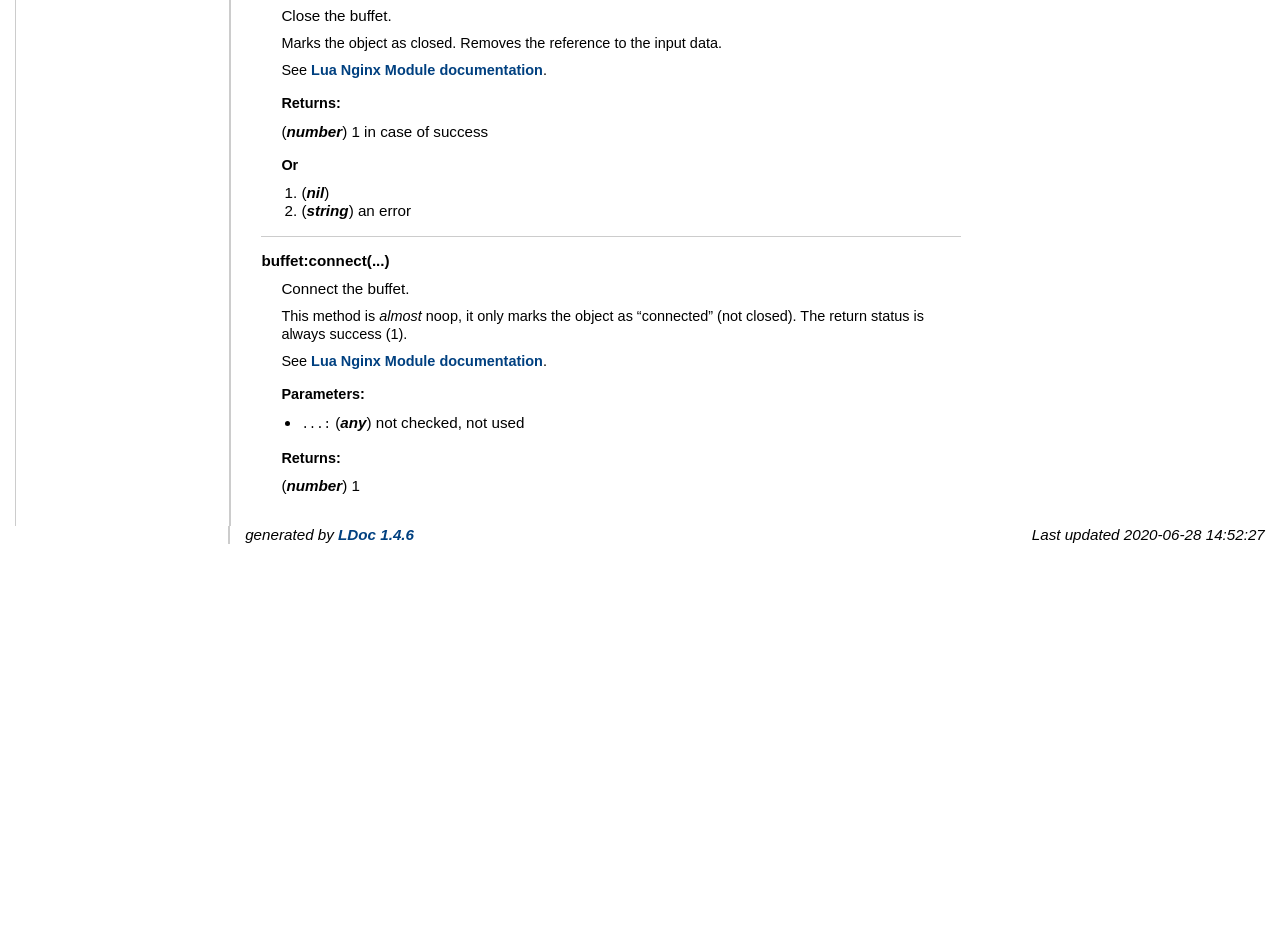
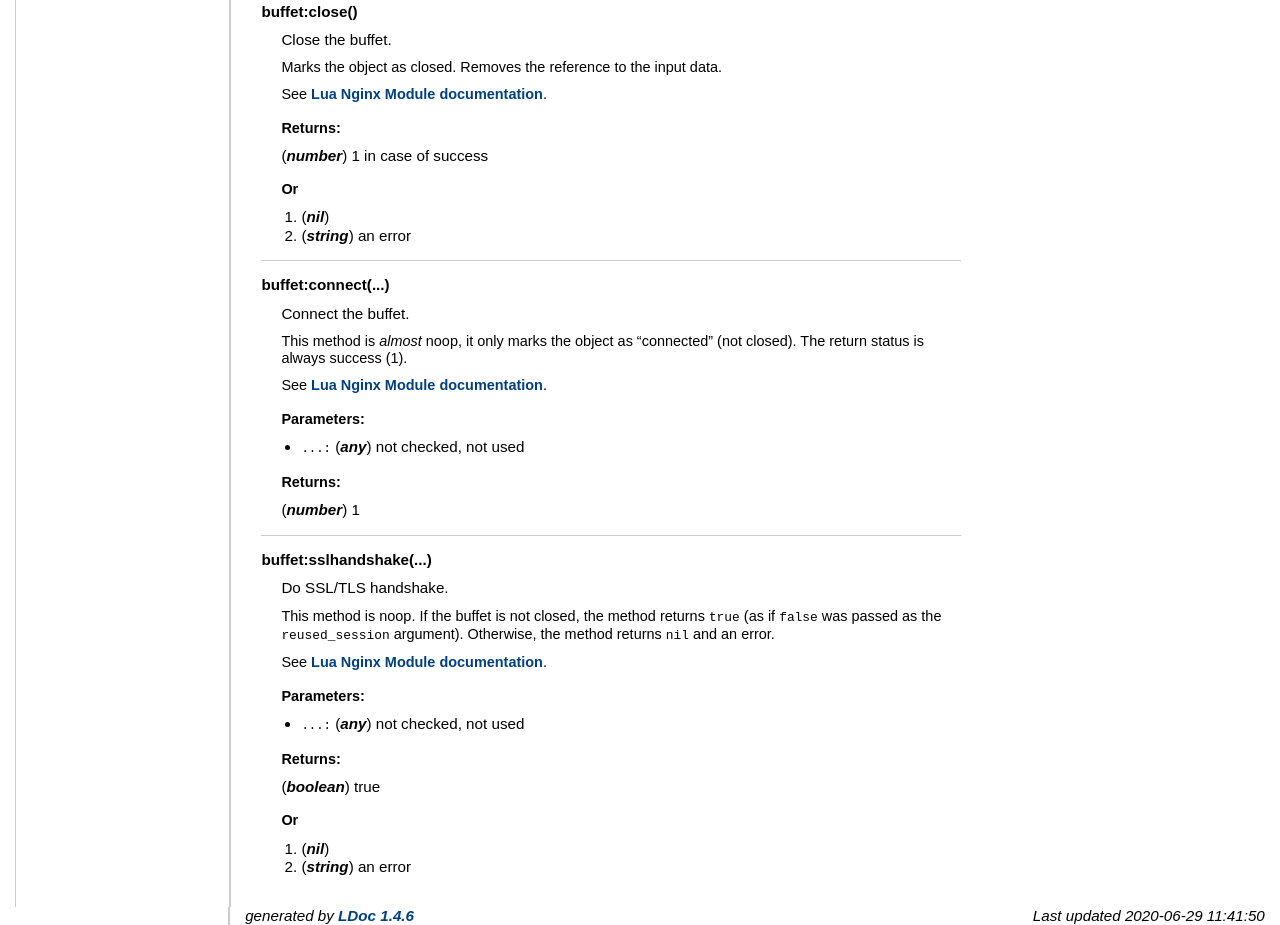
Before and after one commit to un-def/lua-buffet, a plain HTML site: page docs/modules/buffet.resty.html in a window 1280 px wide. Shown: the part 1634-2559 px from the top of the page. Before the commit the page ends 2178 px from the top, so only its background shows below. Drawn offline with Linux system fonts and the light colour scheme.

Commit message:
Add noop sslhandshake method

```diff
--- a/docs/modules/buffet.resty.html
+++ b/docs/modules/buffet.resty.html
@@ -78,6 +78,10 @@
 	<tr>
 	<td class="name" nowrap><a href="#buffet:connect">buffet:connect(...)</a></td>
 	<td class="summary">Connect the buffet.</td>
+	</tr>
+	<tr>
+	<td class="name" nowrap><a href="#buffet:sslhandshake">buffet:sslhandshake(...)</a></td>
+	<td class="summary">Do SSL/TLS handshake.</td>
 	</tr>
 </table>
 
@@ -318,6 +322,51 @@
 
 
 </dd>
+    <dt>
+    <a name = "buffet:sslhandshake"></a>
+    <strong>buffet:sslhandshake(...)</strong>
+    </dt>
+    <dd>
+    Do SSL/TLS handshake. </p>
+
+<p> This method is noop.
+ If the buffet is not closed, the method returns <code>true</code> (as if <code>false</code> was passed
+ as the <code>reused_session</code> argument).
+ Otherwise, the method returns <code>nil</code> and an error.</p>
+
+<p> See <a href="https://github.com/openresty/lua-nginx-module#tcpsocksslhandshake">Lua Nginx Module documentation</a>.
+
+
+    <h3>Parameters:</h3>
+    <ul>
+        <li><span class="parameter">...</span>
+            <span class="types"><span class="type">any</span></span>
+         not checked, not used
+        </li>
+    </ul>
+
+    <h3>Returns:</h3>
+    <ol>
+
+           <span class="types"><span class="type">boolean</span></span>
+        true
+    </ol>
+     <h3>Or</h3>
+    <ol>
+        <li>
+           <span class="types"><span class="type">nil</span></span>
+
+
+</li>
+        <li>
+           <span class="types"><span class="type">string</span></span>
+        an error</li>
+    </ol>
+
+
+
+
+</dd>
 </dl>
 
 
@@ -325,7 +374,7 @@
 </div> <!-- id="main" -->
 <div id="about">
 <i>generated by <a href="http://github.com/stevedonovan/LDoc">LDoc 1.4.6</a></i>
-<i style="float:right;">Last updated 2020-06-28 14:52:27 </i>
+<i style="float:right;">Last updated 2020-06-29 11:41:50 </i>
 </div> <!-- id="about" -->
 </div> <!-- id="container" -->
 </body>
```
Also changed, not shown: docs/index.html (+1 -1 lines), docs/modules/buffet.html (+1 -1 lines), 4 other files.
